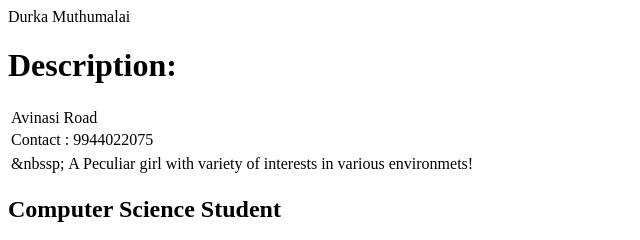
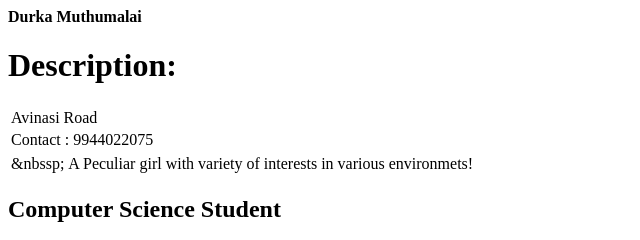
Before and after one commit to DurkaMuthumalai/DurkaMuthumalai.github.io, a plain HTML site: page index.html in a window 1280 px wide. Shown: the top 240 px of the page, 0-640 px from the left. Drawn offline with Linux system fonts and the light colour scheme.

Commit message:
Edited via c9

```diff
--- a/index.html
+++ b/index.html
@@ -3,7 +3,7 @@
 	<title>My Cv</title>
 </head>
 <body bdcolor="#FFFFFF">
-	<h>Durka Muthumalai</h1>
+	<h4>Durka Muthumalai</h4>
 <table width="100%">
 	<tf><td align="left">Avinasi Road</td>
 	<td align="right">coimbatore</td></tr>
```
